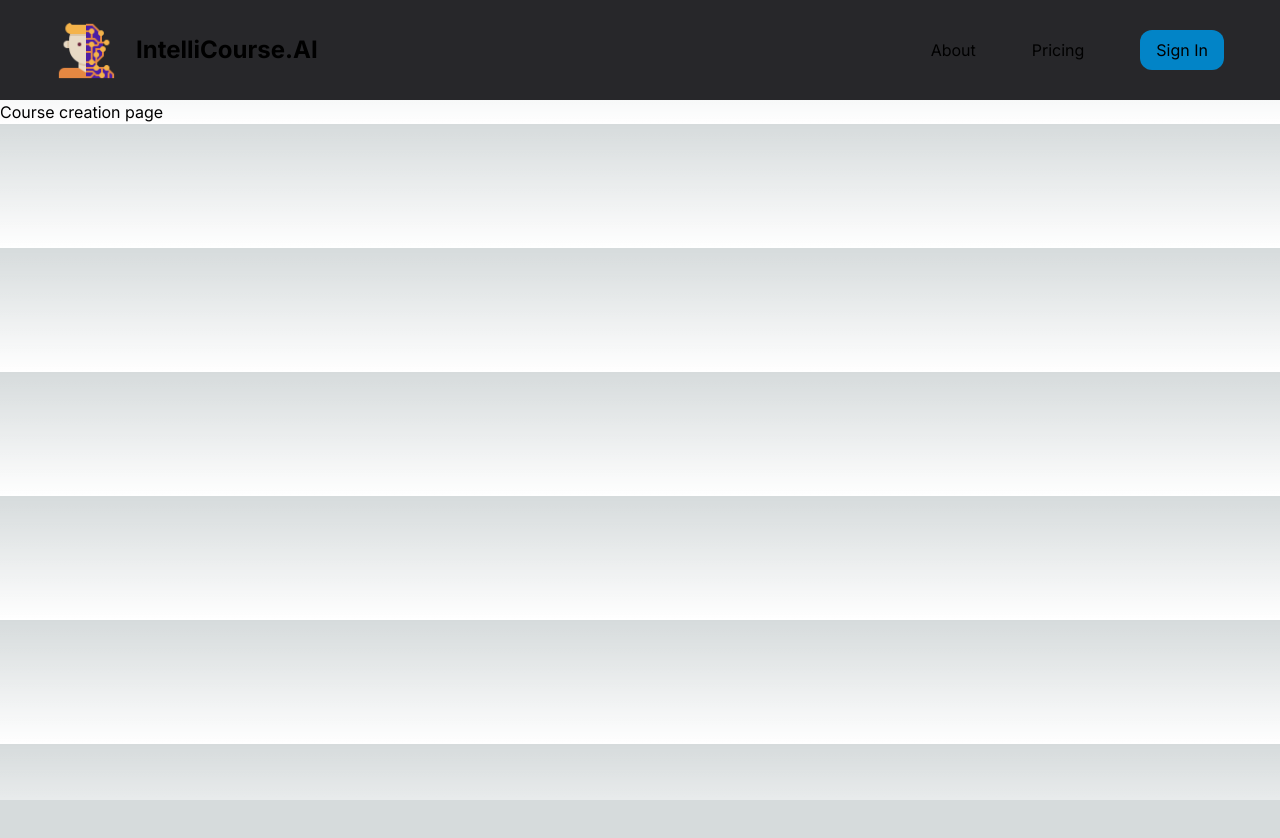
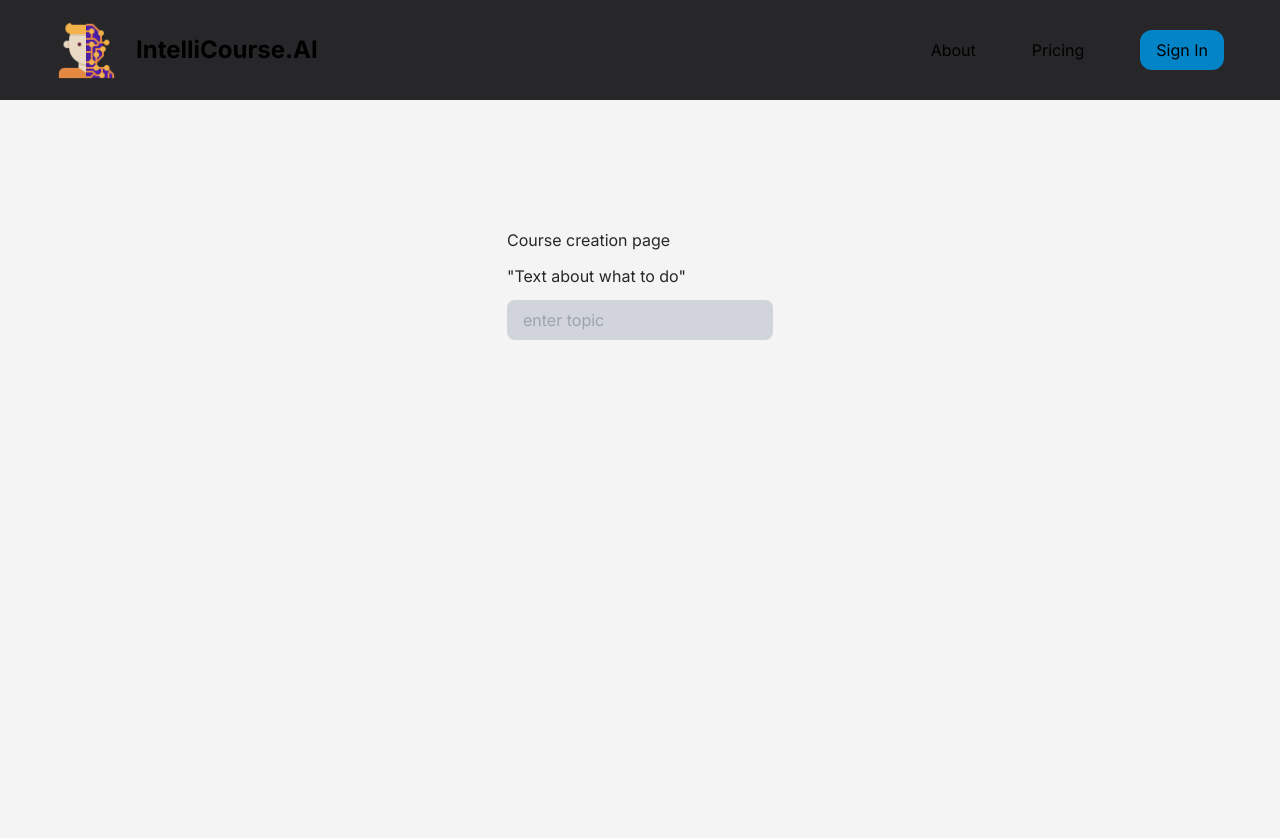
Before and after one commit to Eddie-Kuo/intellicourse-ai, a Next.js app: page /course/create in a window 1280 px wide. Shown: the top 838 px of the page. Before the commit the page ends 800 px from the top, so only its background shows below. Built offline with nearby package versions, Linux system fonts and the light colour scheme; no server answers.

Commit message:
add basic styles to course creation ui

```diff
--- a/src/app/course/create/page.tsx
+++ b/src/app/course/create/page.tsx
@@ -2,8 +2,15 @@ import React from "react";
 
 function Page() {
   return (
-    <div>
-      <p>Course creation page</p>
+    <div className="flex h-screen w-full flex-col items-center bg-zinc-100 pt-32">
+      <div className="flex flex-col justify-center gap-3">
+        <p className="text-zinc-800">Course creation page</p>
+        <p className="text-zinc-800">&quot;Text about what to do&quot;</p>
+        <input
+          placeholder="enter topic"
+          className="rounded-lg bg-gray-300 px-4 py-2"
+        />
+      </div>
     </div>
   );
 }
```
